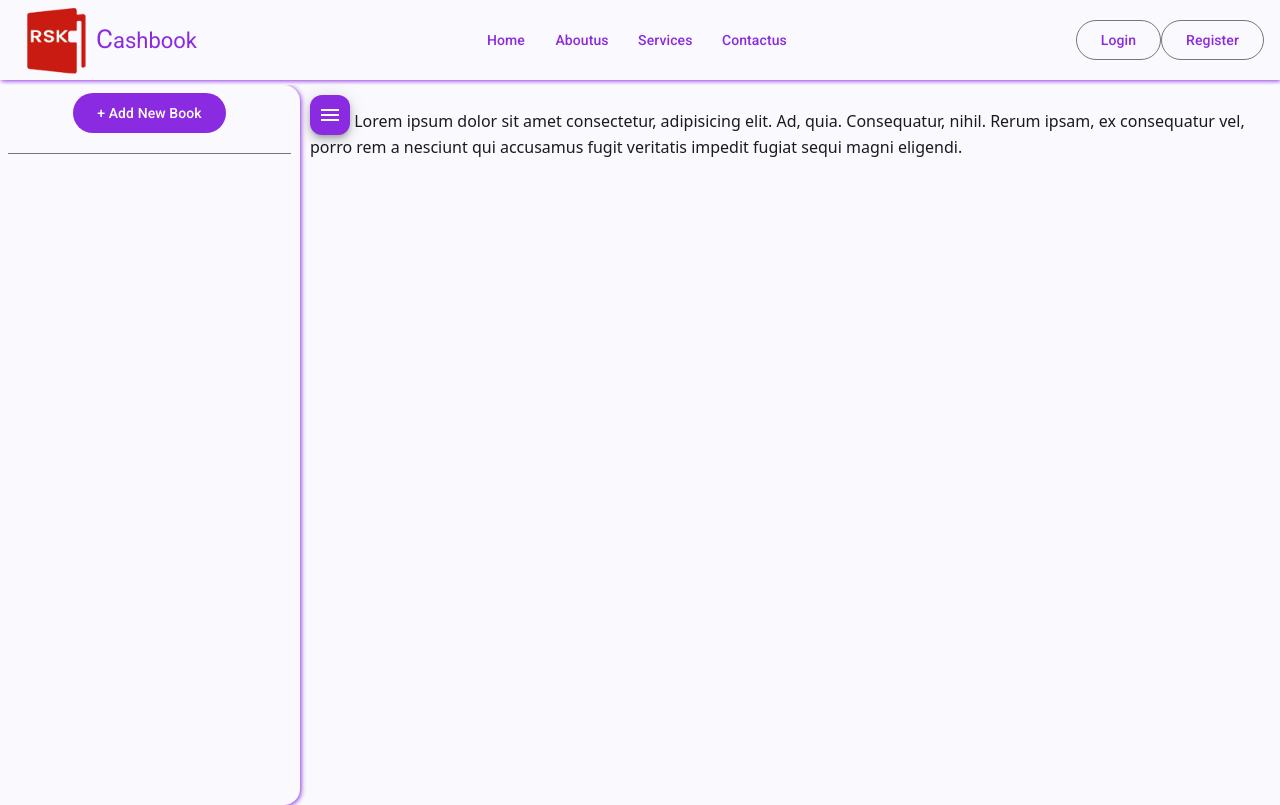
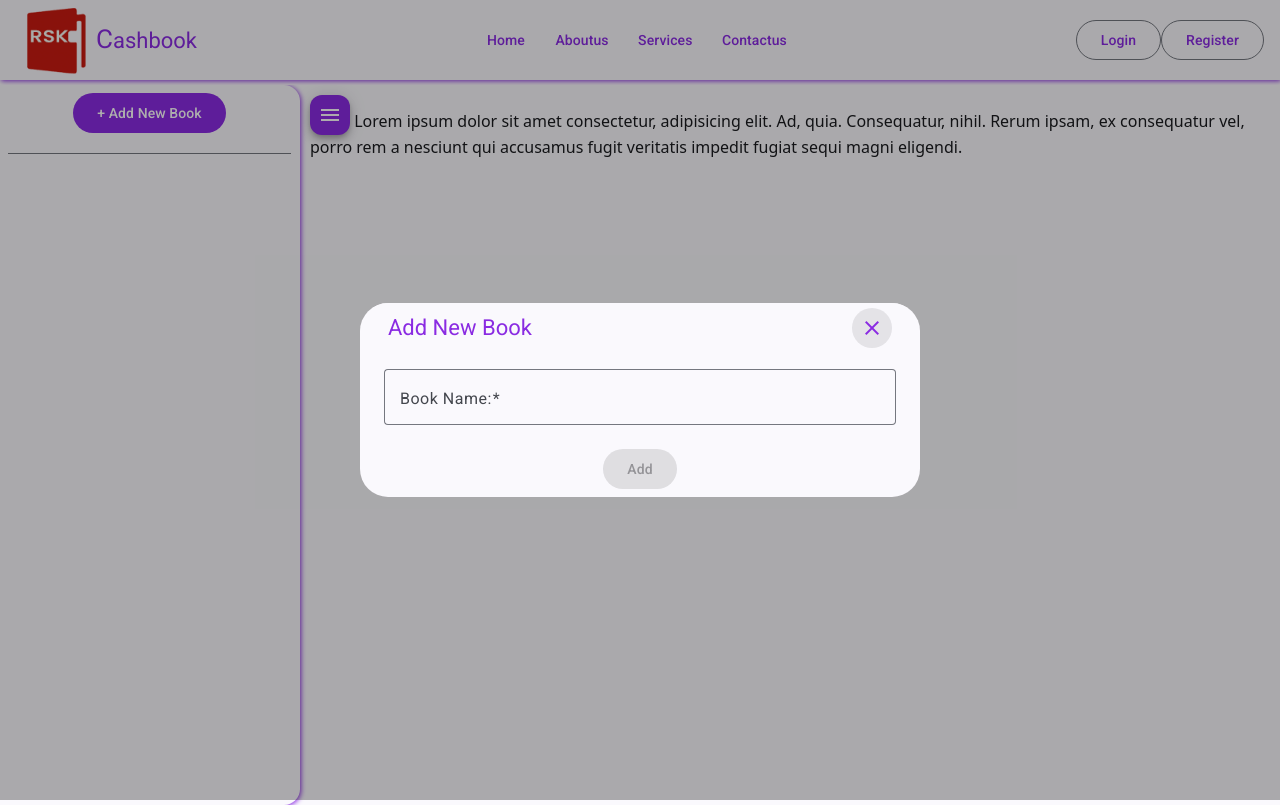
Before and after one commit to SatishKonduru/cashBook, an Angular app: page /dashboard in a window 1280 px wide. Both pictures are taken after a click on the button "+ Add New Book". Built offline with nearby package versions, Linux system fonts and the light colour scheme; no server answers.

Commit message:
Adding New Cashbook

```diff
--- a/server/db.json
+++ b/server/db.json
@@ -10,7 +10,10 @@
       "id": "4ce0",
       "username": "rsk",
       "email": "rsk@gmail.com",
-      "password": "rsk"
+      "password": "rsk",
+      "books": {
+        "title": "NEWBOOK"
+      }
     }
   ]
 }
--- a/src/app/pages/dashboard/dashboard.component.html
+++ b/src/app/pages/dashboard/dashboard.component.html
@@ -1,7 +1,9 @@
 <mat-drawer-container class="dashboard-container" autosize>
     <mat-drawer #drawer class="sidnavStyle" mode="side" opened>
         <div class="text-center p-2">
-            <button mat-flat-button style="background-color: blueviolet; color:#fff">+ Add New Book</button>
+            <button mat-flat-button style="background-color: blueviolet; color:#fff" (click)="addBook()">
+                + Add New Book
+            </button>
 
             <mat-divider style="width: 100%; margin-top: 20px;"></mat-divider>
         </div>
--- a/src/app/pages/dashboard/dashboard.component.ts
+++ b/src/app/pages/dashboard/dashboard.component.ts
@@ -1,10 +1,12 @@
 import { CommonModule } from '@angular/common';
-import { Component } from '@angular/core';
+import { Component, inject } from '@angular/core';
 import {MatSidenavModule} from '@angular/material/sidenav';
 import {MatButtonModule} from '@angular/material/button';
 import {MatIconModule} from '@angular/material/icon';
 import {MatDividerModule} from '@angular/material/divider';
 import { RouterModule } from '@angular/router';
+import { MatDialog, MatDialogConfig } from '@angular/material/dialog';
+import { NewBookComponent } from '../new-book/new-book.component';
 
 @Component({
   selector: 'app-dashboard',
@@ -22,4 +24,14 @@ import { RouterModule } from '@angular/router';
 })
 export class DashboardComponent {
 
+  public dialog = inject(MatDialog)
+
+
+  addBook(){
+    const dialogConfig = new MatDialogConfig()
+    dialogConfig.autoFocus = true
+    dialogConfig.disableClose = true
+    dialogConfig.width = '700px'
+    this.dialog.open(NewBookComponent, dialogConfig)
+  }
 }
--- /dev/null
+++ b/src/app/pages/new-book/new-book.component.html
@@ -0,0 +1,29 @@
+
+<div class="container-fluid">
+    <mat-toolbar class="d-flex justify-content-between" style="height: 50px; color: blueviolet;">
+        Add New Book
+        <button mat-icon-button matDialogClose>
+            <mat-icon style="color: blueviolet;">close</mat-icon>
+        </button>
+    </mat-toolbar>
+
+    <div class="container mt-3">
+        <form [formGroup]="bookForm">
+            <mat-form-field appearance="outline" style="width: 100%;">
+                <mat-label>Book Name:</mat-label>
+                <input matInput formControlName="name">
+                <mat-error>
+                    @if(bookForm.controls.name.touched && bookForm.controls.name.invalid){
+                        @if(bookForm.controls.name.errors?.required){
+                            <span>Book name is Mandatory</span>
+                        }
+                    }
+                </mat-error>
+            </mat-form-field>
+
+        </form>
+        <div class="text-center mt-1 mb-2">
+            <button mat-flat-button [disabled]="!bookForm.valid" (click)="addNewBook()">Add</button>
+        </div>
+    </div>
+</div>
--- /dev/null
+++ b/src/app/pages/new-book/new-book.component.ts
@@ -0,0 +1,75 @@
+import { CommonModule } from '@angular/common';
+import { Component, EventEmitter, inject, OnInit } from '@angular/core';
+import { FormBuilder, FormGroup, ReactiveFormsModule, Validators } from '@angular/forms';
+import { ToastrService } from 'ngx-toastr';
+import {MatToolbarModule} from '@angular/material/toolbar';
+import {MatIconModule} from '@angular/material/icon';
+import {MatButtonModule} from '@angular/material/button';
+import {MatDialogModule, MatDialogRef} from '@angular/material/dialog';
+import {MatInputModule} from '@angular/material/input';
+import {MatFormFieldModule} from '@angular/material/form-field';
+import { DashboardService } from '../../services/dashboard.service';
+import { UserService } from '../../services/user.service';
+import { globalProperties } from '../../shared/globalProperties';
+
+
+@Component({
+  selector: 'app-new-book',
+  standalone: true,
+  imports: [
+    CommonModule,
+    MatToolbarModule,
+    MatIconModule,
+    MatButtonModule,
+    MatDialogModule,
+    ReactiveFormsModule,
+    MatInputModule,
+    MatFormFieldModule
+  ],
+  templateUrl: './new-book.component.html',
+  styleUrl: './new-book.component.css'
+})
+export class NewBookComponent implements OnInit{
+
+  bookForm: any = FormGroup
+  fb = inject(FormBuilder)
+  toastr = inject(ToastrService)
+  dashboard = inject(DashboardService)
+  user = inject(UserService)
+  dialogRef = inject(MatDialogRef<NewBookComponent>)
+  userId : any
+  emitter = new EventEmitter()
+
+  ngOnInit(): void {
+    this.bookForm = this.fb.group({
+      name: ['', Validators.required]
+    })
+  }
+
+async  addNewBook(){
+    const formData = this.bookForm.value
+    const bookName = formData.name
+    let userDetails = this.user.retrieveCredentials()
+    console.log("User Details: ", userDetails)
+    await this.user.getUsers().subscribe({
+      next: (res: any) => {
+        res.find(obj => {
+          if(obj.username == userDetails.username && obj.password == userDetails.password){
+            this.userId = obj.id
+          }
+        })
+        console.log("User Id: ", this.userId)
+        this.dashboard.addNewBook(this.userId, bookName).subscribe({
+          next: (res: any) => {
+            this.toastr.success(`"${bookName}" Book added successfully `, 'Success', globalProperties.toastrConfig)
+            this.dialogRef.close()
+            this.emitter.emit()
+          },
+          error: (err: any) => {
+            this.toastr.error("No Book was Added", 'Fail', globalProperties.toastrConfig)
+          }
+        })
+      }
+    })
+  }
+}
--- /dev/null
+++ b/src/app/services/dashboard.service.ts
@@ -0,0 +1,18 @@
+import { inject, Injectable } from '@angular/core';
+import { environment } from '../../environments/environment.development';
+import { HttpClient } from '@angular/common/http';
+
+@Injectable({
+  providedIn: 'root'
+})
+export class DashboardService {
+
+  url = environment.apiURL
+  http = inject(HttpClient)
+
+  addNewBook(userId: string, bookName: string){
+  return  this.http.patch(`${this.url}/users/${userId}`, {books: {title: bookName}})
+  }
+
+
+}
```
Also changed, not shown: src/app/pages/new-book/new-book.component.css (added).
